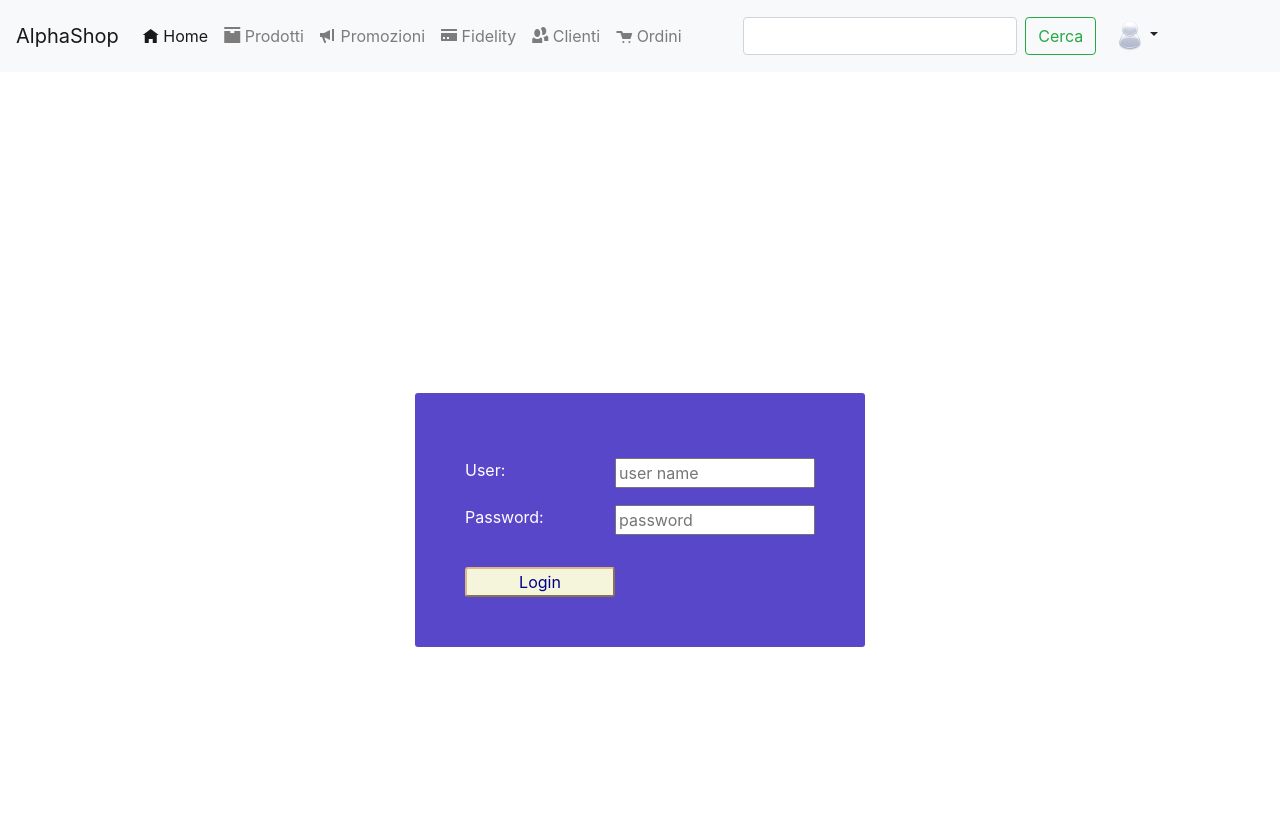
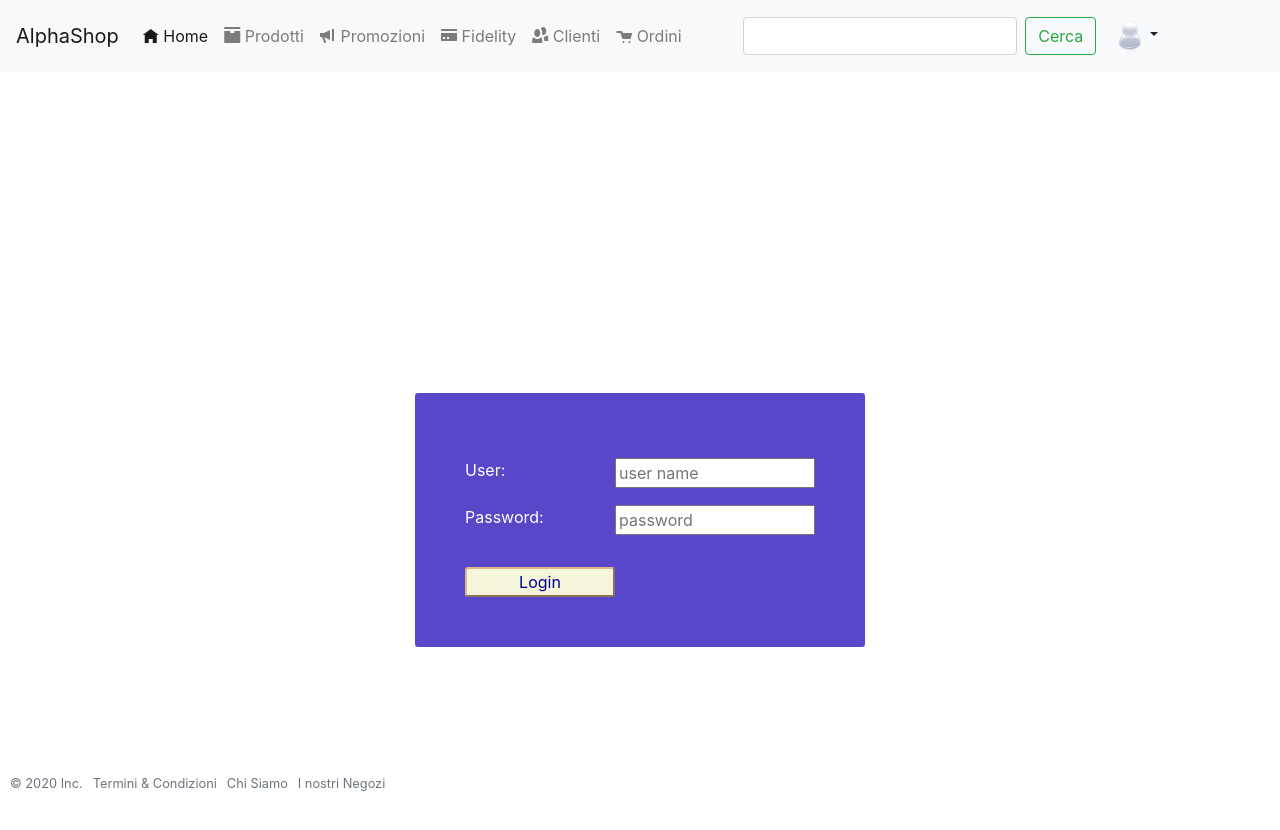
Before and after one commit to michele-larocca/angular-allShop, an Angular app: page / in a window 1280 px wide. Shown: the top 830 px of the page. Built offline with nearby package versions, Linux system fonts and the light colour scheme.

Commit message:
add footer component

```diff
--- a/src/app/app.component.html
+++ b/src/app/app.component.html
@@ -2,3 +2,6 @@
 <br>
 <br>
 <router-outlet></router-outlet>
+<br>
+<br>
+<app-footer></app-footer>
--- a/src/app/app.module.ts
+++ b/src/app/app.module.ts
@@ -8,6 +8,7 @@ import { PageNotFoundComponent } from './page-not-found/page-not-found.component
 import { WelcomeComponent } from './welcome/welcome.component';
 import { ArticoliComponent } from './articoli/articoli.component';
 import { NavbarComponent } from './navbar/navbar.component';
+import { FooterComponent } from './footer/footer.component';
 
 @NgModule({
   declarations: [
@@ -16,7 +17,8 @@ import { NavbarComponent } from './navbar/navbar.component';
     PageNotFoundComponent,
     WelcomeComponent,
     ArticoliComponent,
-    NavbarComponent
+    NavbarComponent,
+    FooterComponent
   ],
   imports: [
     BrowserModule,
--- /dev/null
+++ b/src/app/footer/footer.component.css
@@ -0,0 +1,17 @@
+footer p {
+	display: inline;
+	margin-left: 10px;
+}
+
+footer a {
+	color: inherit;
+}
+
+.footer {
+    position: absolute;
+    bottom: 0;
+    width: 100%;
+    height: 30px;
+    color: #333;
+    background: #fff;
+}
--- /dev/null
+++ b/src/app/footer/footer.component.html
@@ -0,0 +1,14 @@
+<footer class="footer text-xs-center form-fooder">
+	<p class="text-muted">
+		<small>&copy; 2020 Inc.</small>
+	</p>
+	<p class="text-muted">
+		<a href="#"><small>Termini &amp; Condizioni</small> </a>
+	</p>
+	<p class="text-muted">
+		<a href="#"><small>Chi Siamo</small></a>
+	</p>
+	<p class="text-muted">
+		<a href="#"><small>I nostri Negozi</small></a>
+	</p>
+</footer>
--- /dev/null
+++ b/src/app/footer/footer.component.ts
@@ -0,0 +1,15 @@
+import { Component, OnInit } from '@angular/core';
+
+@Component({
+  selector: 'app-footer',
+  templateUrl: './footer.component.html',
+  styleUrls: ['./footer.component.css']
+})
+export class FooterComponent implements OnInit {
+
+  constructor() { }
+
+  ngOnInit(): void {
+  }
+
+}
--- a/src/styles.css
+++ b/src/styles.css
@@ -45,19 +45,6 @@ html, body {
     vertical-align: inherit;
     font-weight: bold;
     text-align: center;
-}
-
-.form-fooder {
-	padding-top: 50px;
-}
-
-footer p {
-	display: inline;
-	margin-left: 10px;
-}
-
-footer a {
-	color: inherit;
 }
 
 .jumbotron-billboard .img {
```
Also changed, not shown: 1 other file (tests, documents, lock files or other folders).
